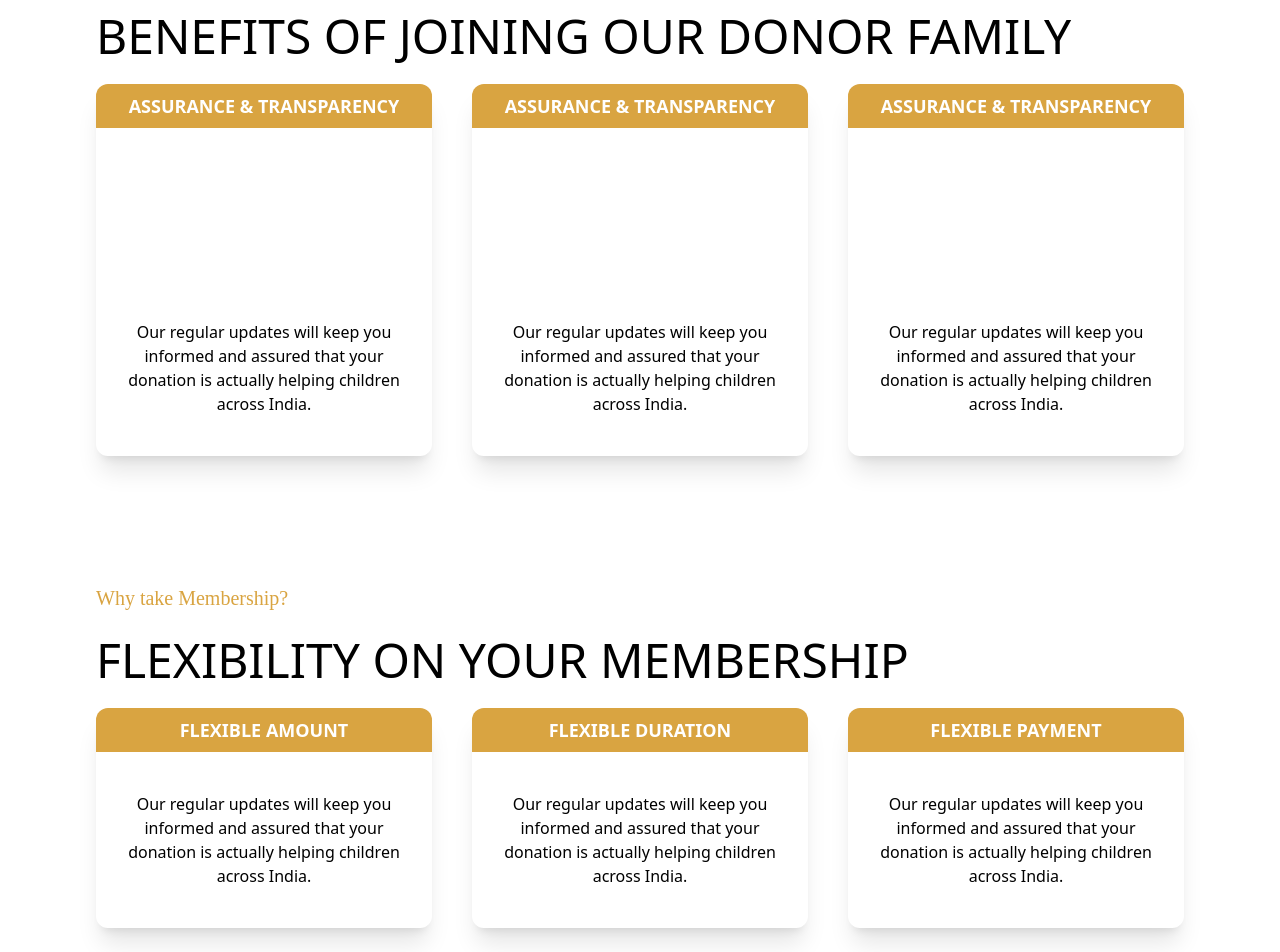
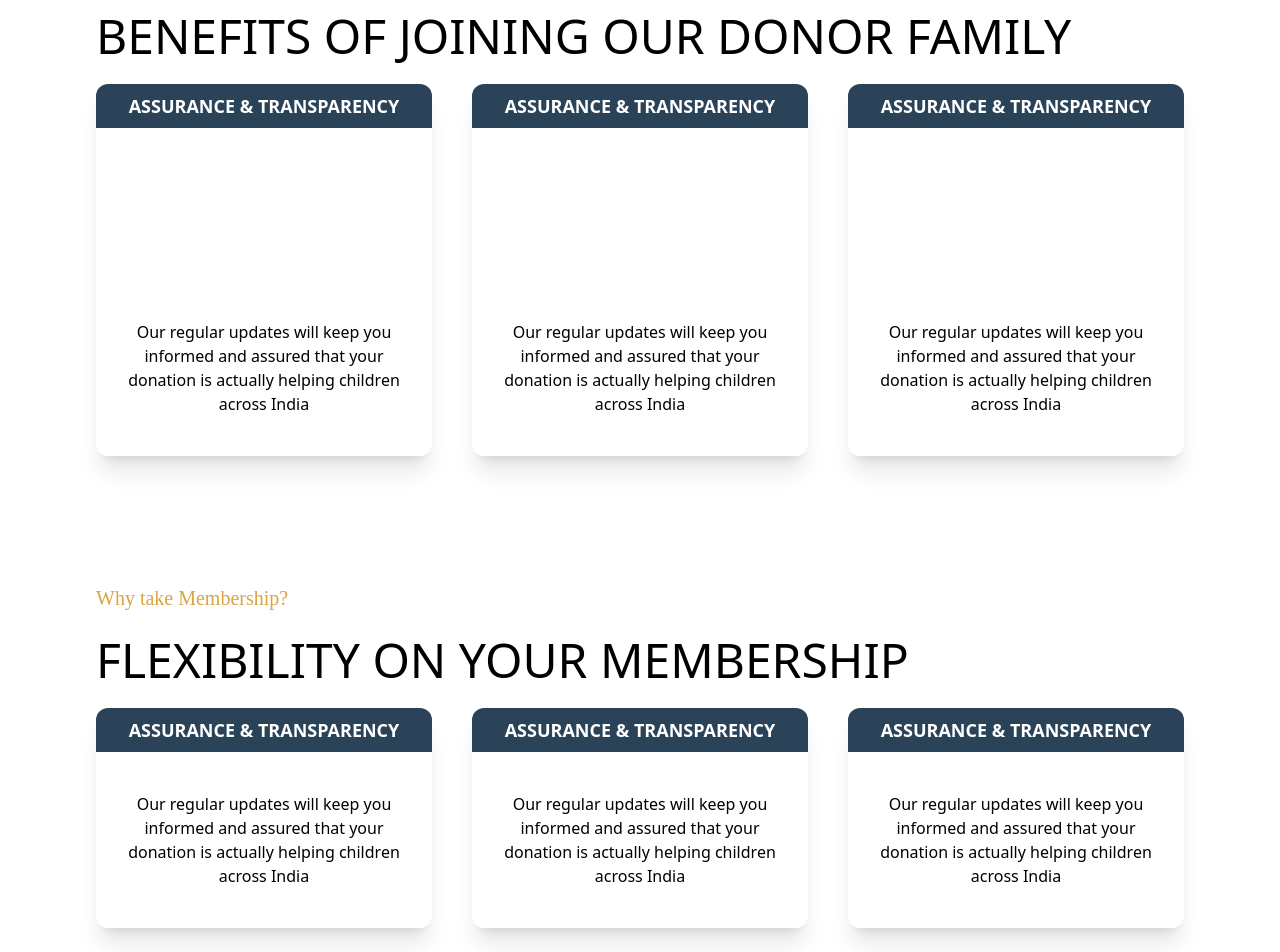
Before and after one commit to paldebarun/Abhil, a React (Vite) app in the folder client/: page /donation in a window 1280 px wide. Shown: the part 1540-2492 px from the top of the page. Built offline with nearby package versions, Linux system fonts and the light colour scheme; some icons are missing.

Commit message:
Donation Page Completed

```diff
--- a/client/src/components/Donation/Donation.jsx
+++ b/client/src/components/Donation/Donation.jsx
@@ -4,9 +4,12 @@ import PageHeader from "../Layout/PageHeader";
 import { AnimationData } from "../../utils/animationData";
 import { motion } from "framer-motion";
 import { PiHandshakeBold } from "react-icons/pi";
+import { MdOutlineClose } from "react-icons/md";
 
 const Donation = () => {
   const [showTab, setShowTab] = useState(0);
+  const [showPopup, setShowPopup] = useState(false);
+
   const AmountTabs = [
     {
       amount: "₹800",
@@ -85,6 +88,45 @@ const Donation = () => {
     },
   ];
 
+  const Benefits = [
+    {
+      title: "ASSURANCE & TRANSPARENCY",
+      icon: <PiHandshakeBold />,
+      description:
+        "Our regular updates will keep you informed and assured that your donation is actually helping children across India",
+    },
+    {
+      title: "ASSURANCE & TRANSPARENCY",
+      icon: <PiHandshakeBold />,
+      description:
+        "Our regular updates will keep you informed and assured that your donation is actually helping children across India",
+    },
+    {
+      title: "ASSURANCE & TRANSPARENCY",
+      icon: <PiHandshakeBold />,
+      description:
+        "Our regular updates will keep you informed and assured that your donation is actually helping children across India",
+    },
+  ];
+
+  const Membership = [
+    {
+      title: "ASSURANCE & TRANSPARENCY",
+      description:
+        "Our regular updates will keep you informed and assured that your donation is actually helping children across India",
+    },
+    {
+      title: "ASSURANCE & TRANSPARENCY",
+      description:
+        "Our regular updates will keep you informed and assured that your donation is actually helping children across India",
+    },
+    {
+      title: "ASSURANCE & TRANSPARENCY",
+      description:
+        "Our regular updates will keep you informed and assured that your donation is actually helping children across India",
+    },
+  ];
+
   const donateSubmitHandler = () => {};
 
   return (
@@ -106,7 +148,10 @@ const Donation = () => {
       >
         <div className="h-full flex items-center justify-center sm:justify-start px-1 sm:px-5 lg:px-[4rem] xl:px-[8rem]">
           {/* Donatation Box  */}
-          <div className="bg-white py-4 px-3 rounded-lg shadow-xl ">
+          <motion.div
+            className="bg-white py-4 px-3 rounded-lg shadow-xl"
+            {...AnimationData.slideRight}
+          >
             {/* Heading  */}
             <div>
               <h1 className="text-4xl font-bold">MAKE A</h1>
@@ -137,11 +182,33 @@ const Donation = () => {
               </div>
 
               {/* Next Button  */}
-              <button className="bg-secondary_color w-full py-3 my-4 text-xl font-bold hover:bg-transparent border-2 border-secondary_color transition-all duration-300">
+              <button
+                onClick={() => setShowPopup(true)}
+                className="bg-secondary_color w-full py-3 my-4 text-xl font-bold hover:bg-transparent border-2 border-secondary_color transition-all duration-300"
+              >
                 NEXT
               </button>
             </div>
+          </motion.div>
         </div>
+      </div>
+
+      {/* Donation Dialog Box Popup  */}
+      <div
+        className={`fixed z-10 top-0 w-full h-full bg-black bg-opacity-50 overflow-auto ${
+          showPopup ? "block opacity-100" : "hidden opacity-0"
+        } transition-all duration-300`}
+        onClick={() => setShowPopup(false)}
+      >
+        <div className="h-[80%] w-[80%] m-auto mt-20 bg-white shadow-xl rounded-sm py-4 px-6 relative">
+          <figure
+            className="text-white text-3xl absolute top-0 -right-10 cursor-pointer hover:scale-125 transition-all duration-300"
+            onClick={() => setShowPopup(false)}
+          >
+            <MdOutlineClose />
+          </figure>
+
+          <div>Payment Verfication Content</div>
         </div>
       </div>
 
@@ -179,48 +246,19 @@ const Donation = () => {
         </div>
 
         <div className="grid sm:grid-cols-2 lg:grid-cols-3 gap-10 transition-all duration-300">
+          {Benefits.map((item, index) => (
             <div className=" text-center shadow-xl rounded-xl overflow-hidden">
               <div>
-              <h1 className=" bg-secondary_color text-white font-bold text-lg p-2">
-                ASSURANCE & TRANSPARENCY
+                <h1 className="bg-primary_color text-white font-bold text-lg p-2">
+                  {item.title}
                 </h1>
               </div>
               <figure className="text-[12rem] text-secondary_color grid place-items-center">
-              <PiHandshakeBold />
+                {item.icon}
               </figure>
-            <p className=" pb-10 px-4">
-              Our regular updates will keep you informed and assured that your
-              donation is actually helping children across India.
-            </p>
+              <p className=" pb-10 px-4">{item.description}</p>
             </div>
-          <div className=" text-center shadow-xl rounded-xl overflow-hidden">
-            <div>
-              <h1 className=" bg-secondary_color text-white font-bold text-lg p-2">
-                ASSURANCE & TRANSPARENCY
-              </h1>
-            </div>
-            <figure className="text-[12rem] text-secondary_color grid place-items-center">
-              <PiHandshakeBold />
-            </figure>
-            <p className=" pb-10 px-4">
-              Our regular updates will keep you informed and assured that your
-              donation is actually helping children across India.
-            </p>
-          </div>
-          <div className=" text-center shadow-xl rounded-xl overflow-hidden">
-            <div>
-              <h1 className=" bg-secondary_color text-white font-bold text-lg p-2">
-                ASSURANCE & TRANSPARENCY
-              </h1>
-            </div>
-            <figure className="text-[12rem] text-secondary_color grid place-items-center">
-              <PiHandshakeBold />
-            </figure>
-            <p className=" pb-10 px-4">
-              Our regular updates will keep you informed and assured that your
-              donation is actually helping children across India.
-            </p>
-          </div>
+          ))}
         </div>
       </div>
 
@@ -242,42 +280,17 @@ const Donation = () => {
         </div>
 
         <div className="grid sm:grid-cols-2 lg:grid-cols-3 gap-10 transition-all duration-300">
+          {Membership.map((item, index) => (
             <div className=" text-center shadow-xl rounded-xl overflow-hidden">
               <div>
-              <h1 className=" bg-secondary_color text-white font-bold text-lg p-2">
-                FLEXIBLE AMOUNT
+                <h1 className=" bg-primary_color text-white font-bold text-lg p-2">
+                  {item.title}
                 </h1>
               </div>
 
-            <p className=" py-10 px-4">
-              Our regular updates will keep you informed and assured that your
-              donation is actually helping children across India.
-            </p>
+              <p className=" py-10 px-4">{item.description}</p>
             </div>
-          <div className=" text-center shadow-xl rounded-xl overflow-hidden">
-            <div>
-              <h1 className="bg-secondary_color text-white font-bold text-lg p-2">
-                FLEXIBLE DURATION
-              </h1>
-            </div>
-
-            <p className=" py-10 px-4">
-              Our regular updates will keep you informed and assured that your
-              donation is actually helping children across India.
-            </p>
-          </div>
-          <div className=" text-center shadow-xl rounded-xl overflow-hidden">
-            <div>
-              <h1 className=" bg-secondary_color text-white font-bold text-lg p-2">
-                FLEXIBLE PAYMENT
-              </h1>
-            </div>
-
-            <p className=" py-10 px-4">
-              Our regular updates will keep you informed and assured that your
-              donation is actually helping children across India.
-            </p>
-          </div>
+          ))}
         </div>
 
         <button className="bg-secondary_color px-16 py-3 mt-10 text-xl font-bold hover:bg-transparent border-2 border-secondary_color transition-all duration-300 rounded-xl text-white hover:text-black ">
```
Lines whose indentation alone changed are shown as unchanged.
